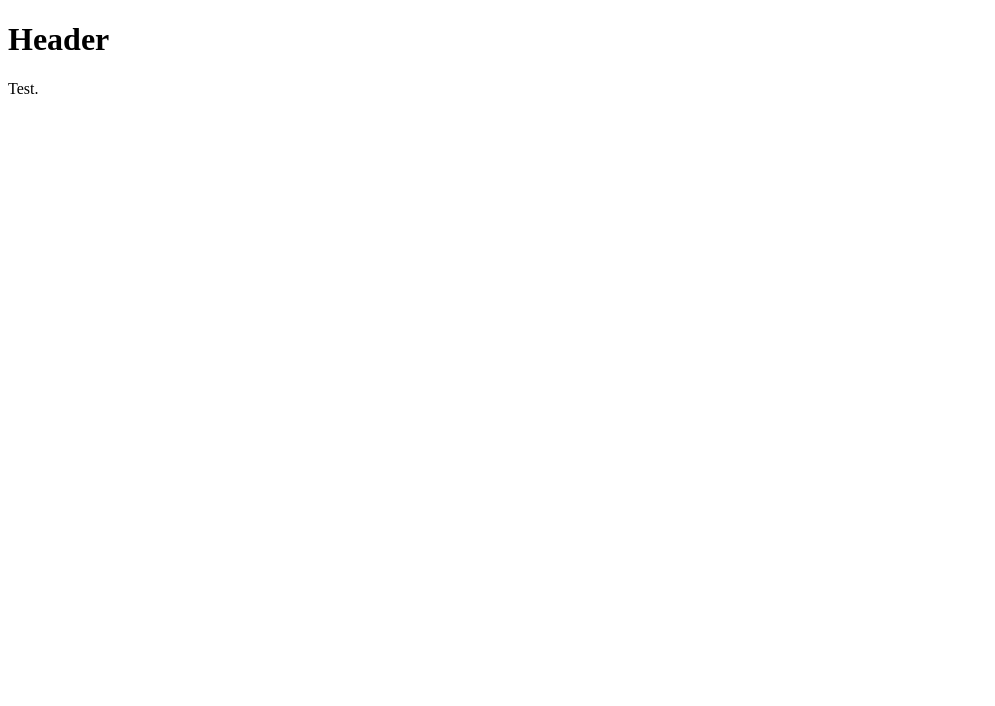
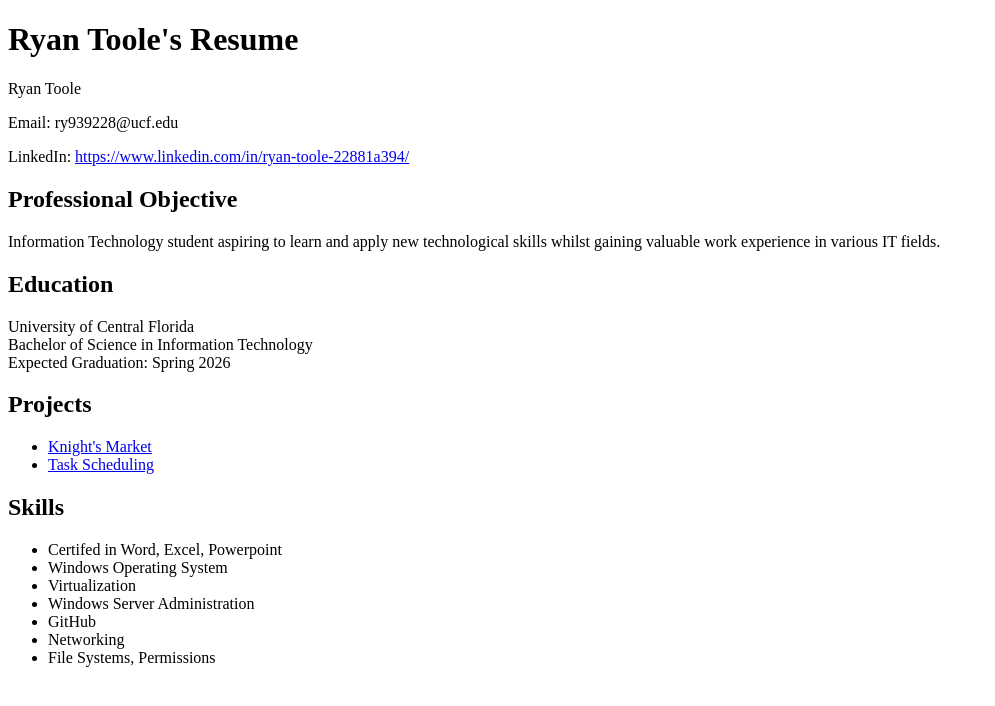
Before and after one commit to tooleryan/htmlresume, a plain HTML site: page index.html in a window 1280 px wide. Shown: the whole page, without its empty margins (0-995 px from the left). Drawn offline with Linux system fonts and the light colour scheme.

Commit message:
Add files via upload

```diff
--- a/index.html
+++ b/index.html
@@ -1,11 +1,72 @@
 <!doctype html>
 <html lang="en">
 <head>
-  <meta charset="utf-8">
-  <title>Test</title>
+
+  <title>Resume</title>
 </head>
 <body>
-  <h1>Header</h1>
-  <p>Test.</p>
+
+<header>
+  <h1>Ryan Toole's Resume</h1>
+
+<p>
+    Ryan Toole
+  </p>
+
+  <p>
+    Email: ry939228@ucf.edu
+    </a>
+  </p>
+
+  <p>
+    LinkedIn:
+    <a href="https://www.linkedin.com/in/ryan-toole-22881a394/">
+      https://www.linkedin.com/in/ryan-toole-22881a394/
+    </a>
+  </p>
+
+</header>
+
+<main>
+
+<section>
+  <h2>Professional Objective</h2>
+  <p>
+    Information Technology student aspiring to learn and apply new technological skills whilst gaining valuable work experience in various IT fields.
+  </p>
+</section>
+
+<section>
+  <h2>Education</h2>
+  <p>
+    University of Central Florida<br>
+    Bachelor of Science in Information Technology<br>
+    Expected Graduation: Spring 2026
+  </p>
+</section>
+
+<section>
+  <h2>Projects</h2>
+  <ul>
+    <li><a href="project1/">Knight's Market</a></li>
+    <li><a href="project2/">Task Scheduling</a></li>
+  </ul>
+</section>
+
+<section>
+  <h2>Skills</h2>
+  <ul>
+    <li>Certifed in Word, Excel, Powerpoint</li>
+    <li>Windows Operating System</li>
+    <li>Virtualization</li>
+	<li>Windows Server Administration</li>
+	<li>GitHub</li>
+	<li>Networking</li>
+	<li>File Systems, Permissions</li>
+  </ul>
+</section>
+
+</main>
+
 </body>
 </html>
```
